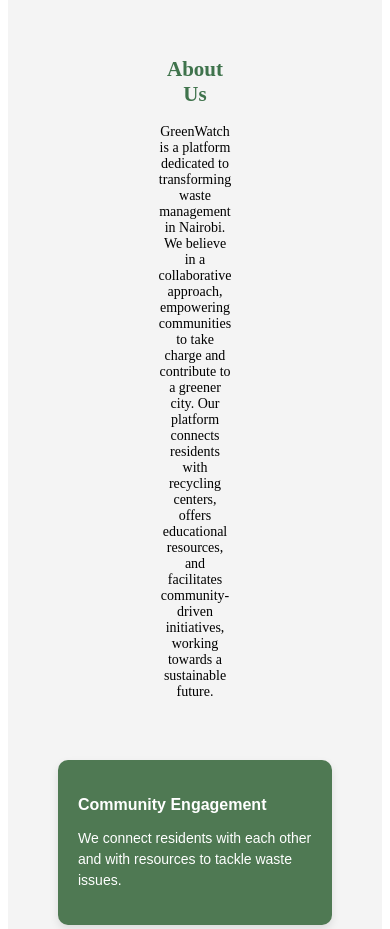
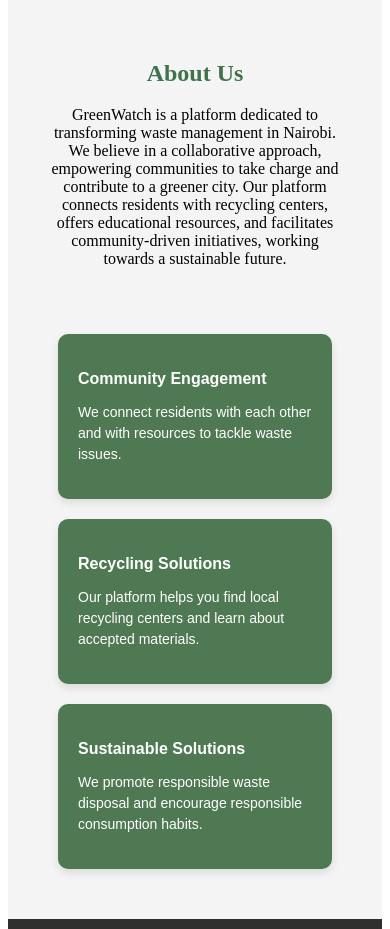
Before and after one commit to Ayiera-20/Green-Watch, a Django app: page /about/ in a window 390 px wide; the page is wider, and only the part inside the window is pictured. Shown: the part 346-1275 px from the top of that part. Run offline with Django 5.2, Linux system fonts and the light colour scheme; some web fonts are replaced; grey boxes are pictures that could not be loaded.

Commit message:
chore: adjust about text padding for responsive design in small screens

```diff
--- a/green_watch/mysite/green_watch/static/css/about.css
+++ b/green_watch/mysite/green_watch/static/css/about.css
@@ -25,7 +25,7 @@
     }
 
     .about-text{
-        margin: 0px 150px 50px 150px;
+        padding: 0px 150px 50px 150px;
         background-color: #f4f4f4;
         padding-top: 40px;
         text-align: center;
@@ -408,9 +408,7 @@
             font-size: 14px;
         }
 
-        .about-text{
-            font-size: 14px;
-        }
+
         .mission-card{
             flex-wrap: wrap;
             width: 80%;
@@ -459,7 +457,10 @@
             justify-content: center;
             gap: 20px;
         }
+        .about-text{
+            padding: 40px;
 
+        }
     }
 
 
```
